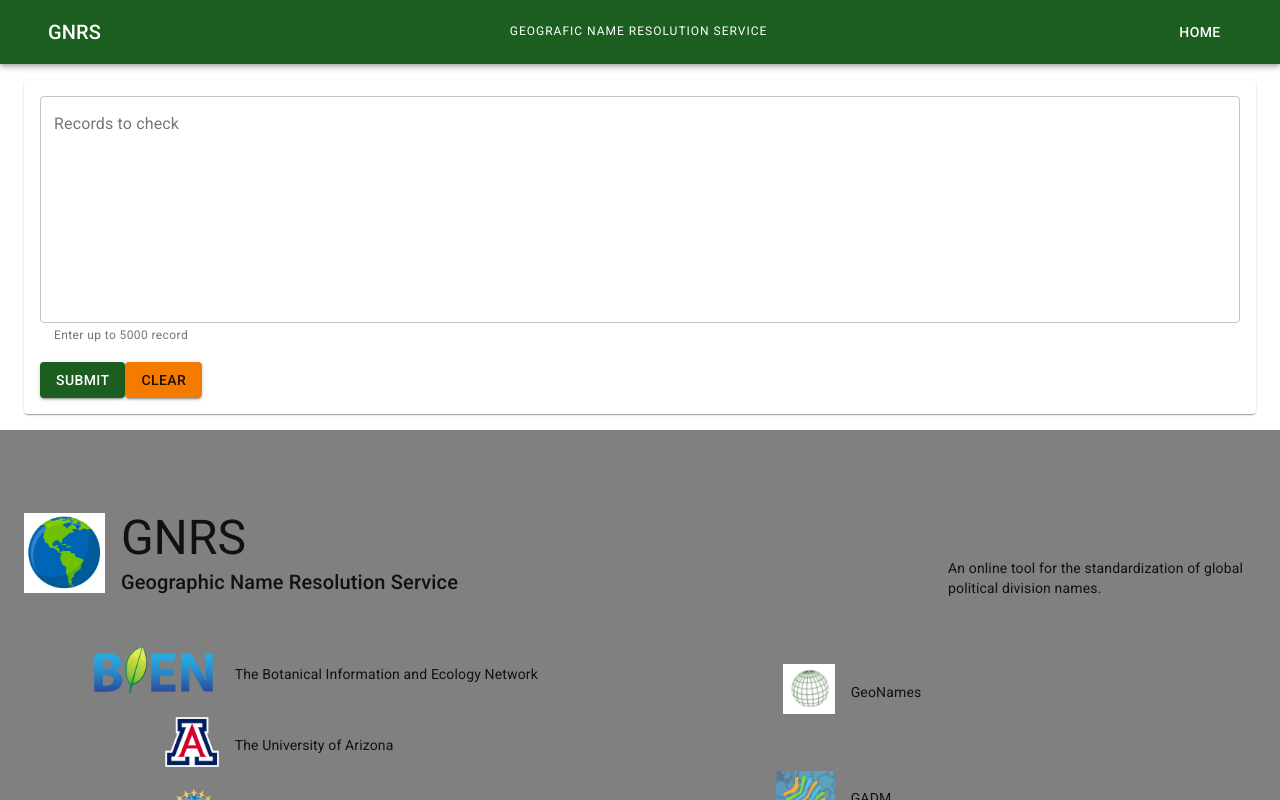
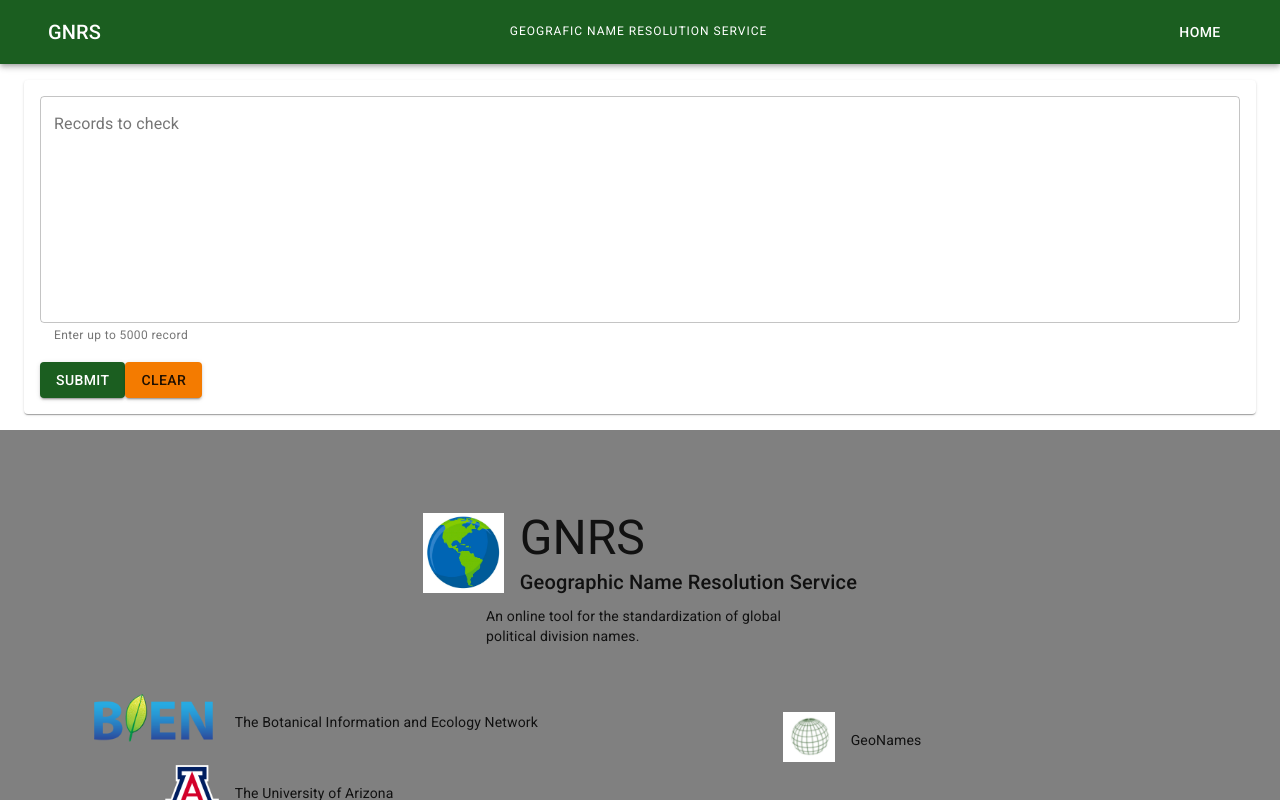
Before and after one commit to EnquistLab/GNRSweb, a Next.js app: page / in a window 1280 px wide. Shown: the top 800 px of the page. Built offline with nearby package versions, Linux system fonts and the light colour scheme.

Commit message:
Change the footer

```diff
--- a/components/footer/footer.jsx
+++ b/components/footer/footer.jsx
@@ -5,6 +5,7 @@ import { ContainerLG } from "../";
 function GNRSFooter() {
   return (
     <>
+      <Box display="flex" flexDirection='column' alignContent='center' alignItems='center'>
         <Box display="flex" alignItems="flex-end">
           <Box>
             <img src="world.png" height="80"></img>
@@ -15,8 +16,8 @@ function GNRSFooter() {
               Geographic Name Resolution Service
             </Typography>
           </Box>
-        <Box flexGrow={1}></Box>
-        <Box width={1 / 4}>
+        </Box>
+        <Box width={1/4} mt={1}>
           An online tool for the standardization of global political division
           names.
         </Box>
```
Lines whose indentation alone changed are shown as unchanged.
